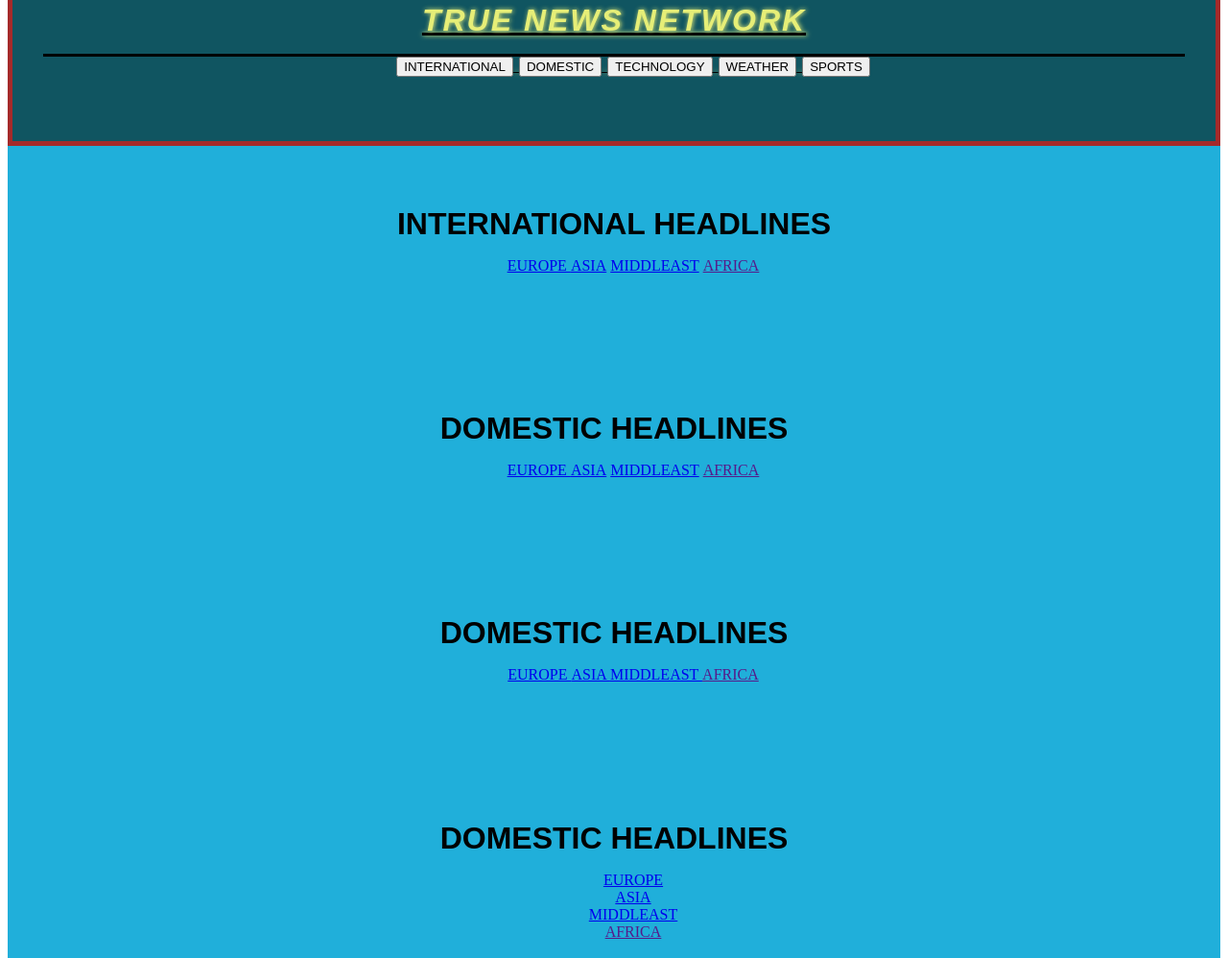
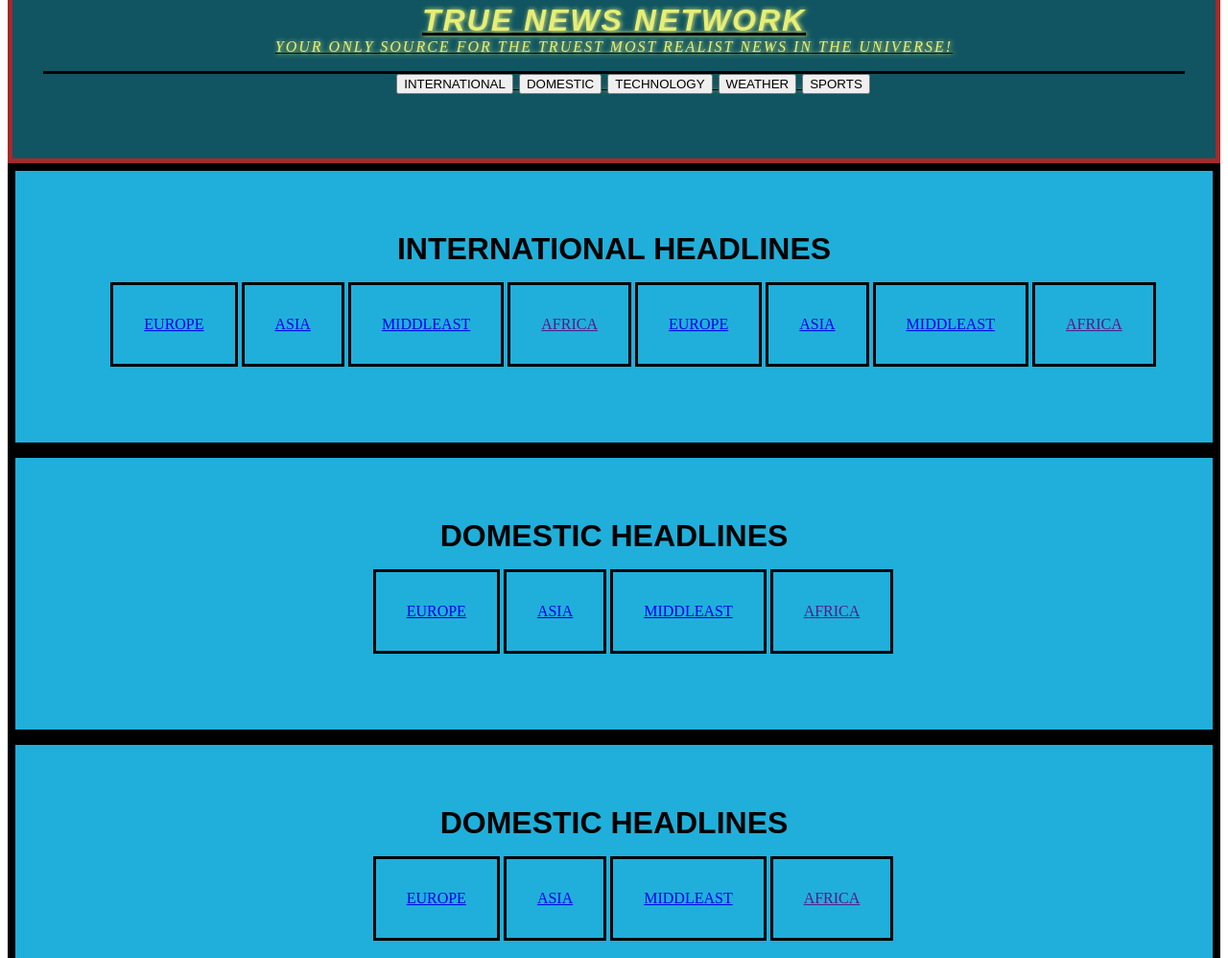
Before and after one commit to JamesCarrollRob/News-Site, a plain HTML site: page index.html in a window 1280 px wide. Shown: the part 42-1040 px from the top of the page at 96% size. Drawn offline with Linux system fonts and the light colour scheme.

Commit message:
Modified css to flex and added a js file.

```diff
--- a/TrueNews.css
+++ b/TrueNews.css
@@ -46,17 +46,23 @@ h1 {
 }
 
 .link-banner {
-    /* border: .5em;
+    border: .5em;
     border-color: black;
-    border-style: solid; */
+    border-style: solid;
     text-align: center;
     padding-top: 5%;
     padding-bottom: 5%;
     background-color: rgb(32, 175, 218);
 }
 
+.link-banner li {
+    padding: 2em;
+    border: solid black;
+    flex-grow: 2;
+}
+
 li {
-    display: inline;
+    display: inline-flex;
 }
 
 .site-nav-list {
--- /dev/null
+++ b/TrueNews.js
@@ -0,0 +1 @@
+/*This is will be the javascript file for my True News website*/
--- a/index.html
+++ b/index.html
@@ -14,6 +14,7 @@
     <div class="site-header">
         <header>
             <h1>TRUE NEWS NETWORK</h1>
+            <aside>YOUR ONLY SOURCE FOR THE TRUEST MOST REALIST NEWS IN THE UNIVERSE!</aside>
             <nav>
                 <ul class="site-nav-list">
                     <li id="site-nav-list-item"><button> INTERNATIONAL</button></li>
@@ -34,6 +35,11 @@
             <li><a id="" href="http://www.atimes.com/">ASIA</a></li>
             <li><a id="" href="https://www.aljazeera.com/">MIDDLEAST</a></li>
             <li><a href=""> AFRICA </a></li>
+            <li><a id="" href="http://www.eutimes.net/"> EUROPE </a></li>
+            <li><a id="" href="http://www.atimes.com/">ASIA</a></li>
+            <li><a id="" href="https://www.aljazeera.com/">MIDDLEAST</a></li>
+            <li><a href=""> AFRICA </a></li>
+
         </Ul>
 
     </div>
@@ -67,9 +73,9 @@
     <div class="link-banner">
         <h1>DOMESTIC HEADLINES</h1>
         <ul id='#'>
-            <li><a id="" href="http://www.eutimes.net/"> EUROPE </a></li> <br>
-            <li><a id="" href="http://www.atimes.com/">ASIA</a></li> <br>
-            <li><a id="" href="https://www.aljazeera.com/">MIDDLEAST</a></li> <br>
+            <li><a id="" href="http://www.eutimes.net/"> EUROPE </a></li>
+            <li><a id="" href="http://www.atimes.com/">ASIA</a></li>
+            <li><a id="" href="https://www.aljazeera.com/">MIDDLEAST</a></li>
             <li><a href=""> AFRICA </a></li>
         </Ul>
 
```
